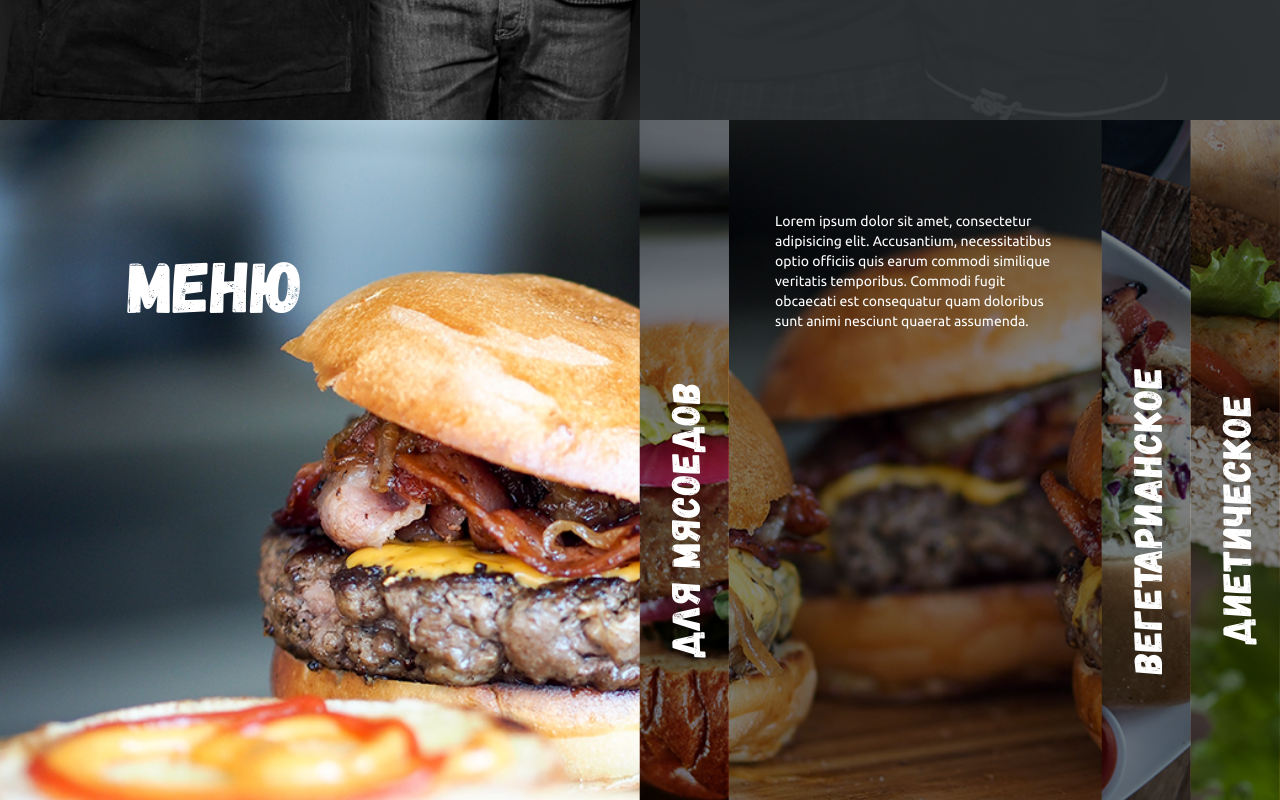
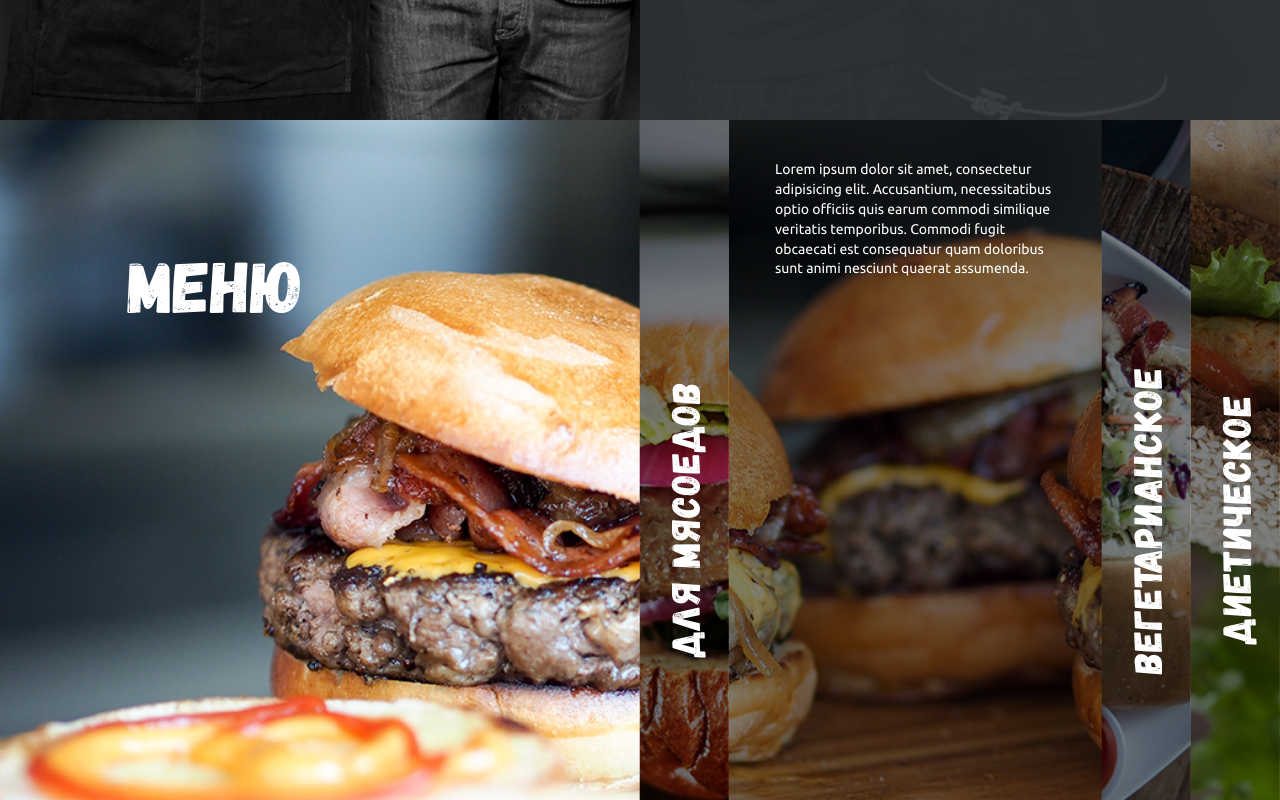
Before and after one commit to ArtGot/project, a plain HTML site: page index.html in a window 1280 px wide. Shown: the part 2280-3080 px from the top of the page. Drawn offline with Linux system fonts and the light colour scheme.

Commit message:
Изменение размеров сворачивающихся блоков (заполнение пространства)

```diff
--- a/scss/block/_carte.scss
+++ b/scss/block/_carte.scss
@@ -1,7 +1,7 @@
 .carte {
    position: relative;
    background: url('../img/carte/carte-bg.png') center center/cover no-repeat;
-   justify-content: flex-start;
+	justify-content: flex-start;
 }
 
 .carte__content {
@@ -9,11 +9,21 @@
    top: 0;
    left: 50%;
    right: 0;
-   bottom: 0;
+	bottom: 0;
+}
+
+.carte__container {
+	position: absolute;
+	top: 0;
+	left: 0;
+	right: 0;
+	bottom: 0;
 }
 
 .carte__list {
 	display: flex;
+	height: 100%;
+	widht: 100%;
 }
 
 .carte__item {
@@ -22,7 +32,7 @@
 	&--activ {
 		.carte__text {
 			width: 100%;
-			padding: 20% 10%;
+			padding: 40px 10%;
 		}
 	}
 }
@@ -34,7 +44,6 @@
    color: #fff;
    writing-mode: vertical-lr;
    transform: rotate(180deg);
-   height: 100%;
 
    &--meat {
       background: url('./../img/carte/meat.png') center center/cover no-repeat;
@@ -51,13 +60,12 @@
 }
 
 .carte__title--mask--black {
-   height: 100%;
    width: 100%;
    background: rgba(0, 0, 0, .5);
    display: flex;
    justify-content: center;
 	align-items: center;
-	padding: 2%;
+	padding: 20px 2%;
 
 }
 
```
Also changed, not shown: styles/main.css.
